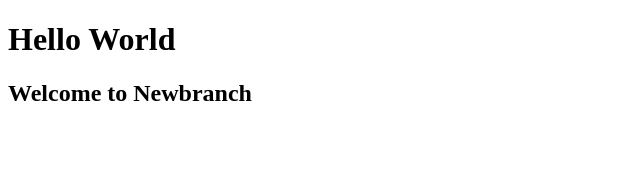
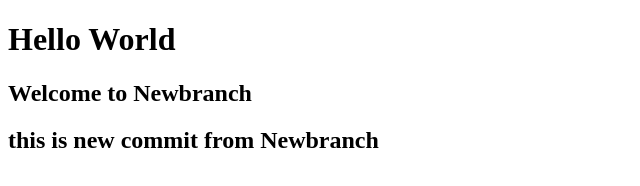
Before and after one commit to lumier3/new_nodeprojectt, a plain HTML site: page index.html in a window 1280 px wide. Shown: the whole page, without its empty margins (0-640 px from the left). Drawn offline with Linux system fonts and the light colour scheme.

Commit message:
this is commit from new branch

```diff
--- a/index.html
+++ b/index.html
@@ -9,5 +9,6 @@
   <body>
     <h1>Hello World</h1>
     <h2>Welcome to Newbranch</h2>
+    <h2>this is new commit from Newbranch</h2>
   </body>
 </html>
```
